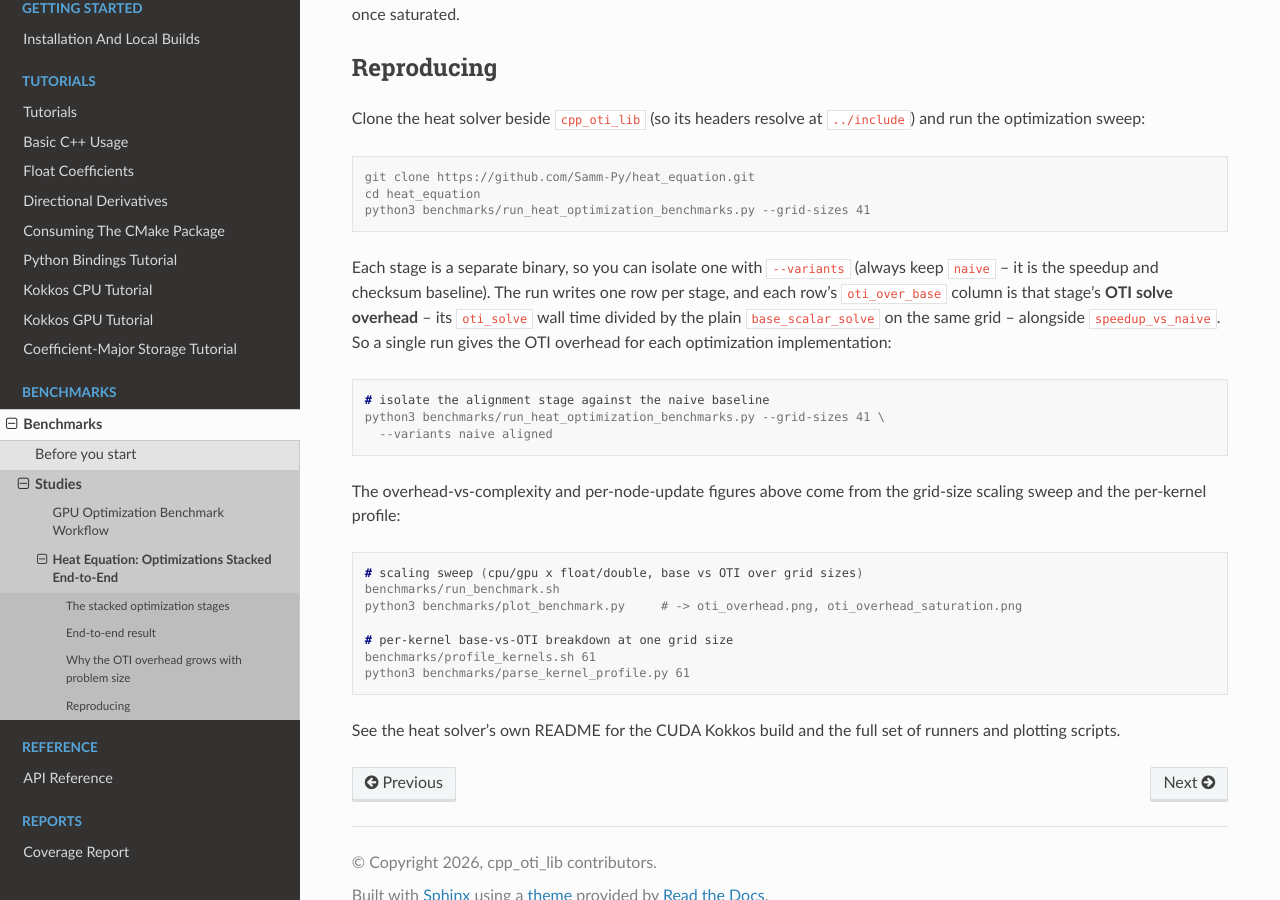
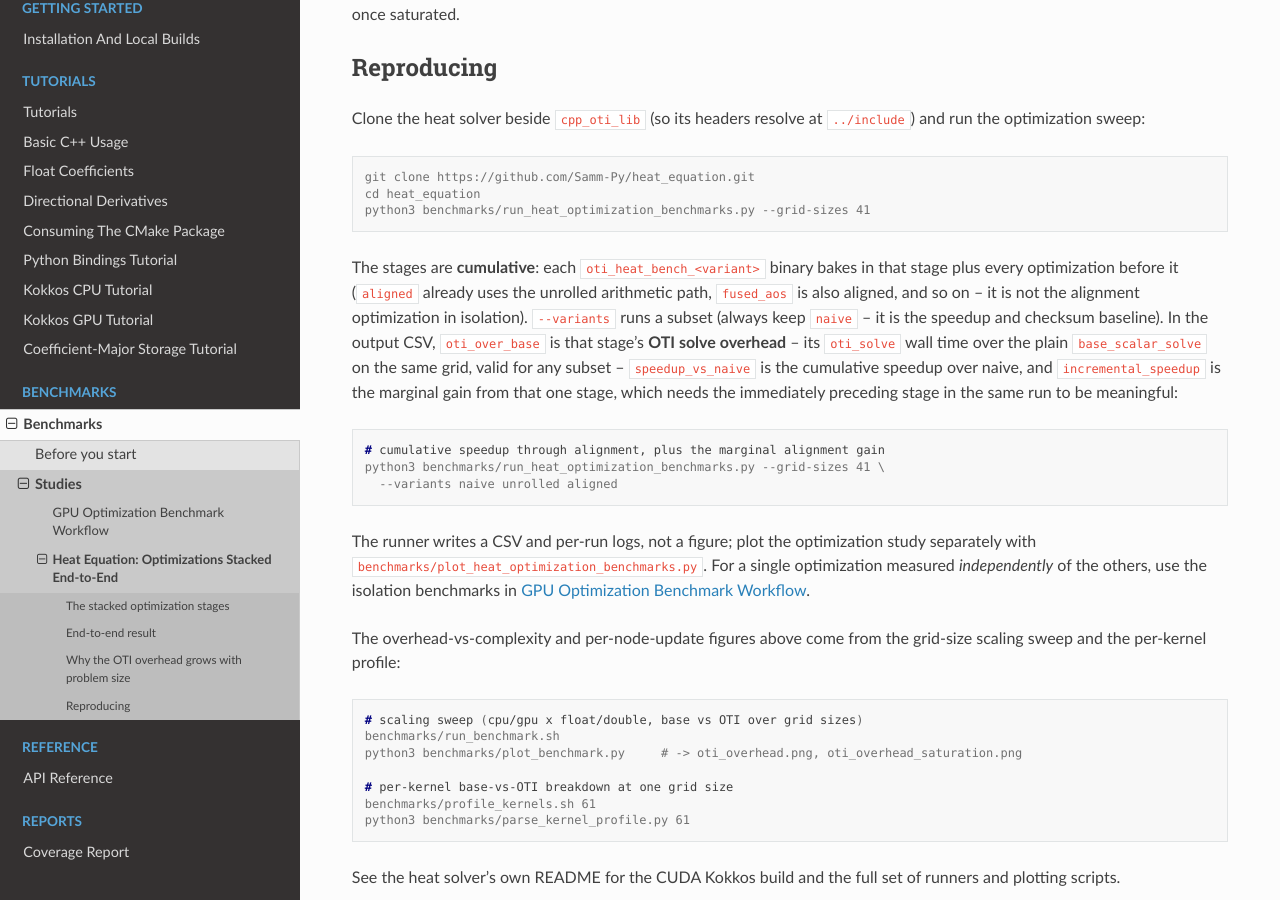
Before and after one commit to Samm-Py/cpp_oti_lib, a Sphinx documentation site: the page built from docs/benchmarks/heat_equation.rst, in a window 1280 px wide and 900 px high, scrolled down 4107 px. Built offline with Sphinx 7.4.7 and the Read the Docs theme 3.1.0, drawn with Linux system fonts in a browser that asks for light colours.

Commit message:
Docs: correct the heat --variants note; the stages are cumulative
The previous note implied --variants naive aligned 'isolates' the alignment
stage, but each oti_heat_bench_<variant> binary is cumulative (aligned already
uses the unrolled arithmetic path, etc.). Clarify that, distinguish oti_over_base
/ speedup_vs_naive / incremental_speedup (the last needs the preceding stage in
the run), note the runner writes CSV not a figure, and point to the isolation
benchmarks for truly independent single-optimization measurement.

Co-Authored-By: Claude Opus 4.8 <noreply@anthropic.com>

```diff
--- a/docs/benchmarks/heat_equation.rst
+++ b/docs/benchmarks/heat_equation.rst
@@ -144,18 +144,27 @@ Clone the heat solver beside ``cpp_oti_lib`` (so its headers resolve at
    cd heat_equation
    python3 benchmarks/run_heat_optimization_benchmarks.py --grid-sizes 41
 
-Each stage is a separate binary, so you can isolate one with ``--variants``
-(always keep ``naive`` -- it is the speedup and checksum baseline). The run
-writes one row per stage, and each row's ``oti_over_base`` column is that stage's
-**OTI solve overhead** -- its ``oti_solve`` wall time divided by the plain
-``base_scalar_solve`` on the same grid -- alongside ``speedup_vs_naive``. So a
-single run gives the OTI overhead for each optimization implementation:
+The stages are **cumulative**: each ``oti_heat_bench_<variant>`` binary bakes in
+that stage plus every optimization before it (``aligned`` already uses the
+unrolled arithmetic path, ``fused_aos`` is also aligned, and so on -- it is not
+the alignment optimization in isolation). ``--variants`` runs a subset (always
+keep ``naive`` -- it is the speedup and checksum baseline). In the output CSV,
+``oti_over_base`` is that stage's **OTI solve overhead** -- its ``oti_solve``
+wall time over the plain ``base_scalar_solve`` on the same grid, valid for any
+subset -- ``speedup_vs_naive`` is the cumulative speedup over naive, and
+``incremental_speedup`` is the marginal gain from that one stage, which needs the
+immediately preceding stage in the same run to be meaningful:
 
 .. code-block:: console
 
-   # isolate the alignment stage against the naive baseline
+   # cumulative speedup through alignment, plus the marginal alignment gain
    python3 benchmarks/run_heat_optimization_benchmarks.py --grid-sizes 41 \
-     --variants naive aligned
+     --variants naive unrolled aligned
+
+The runner writes a CSV and per-run logs, not a figure; plot the optimization
+study separately with ``benchmarks/plot_heat_optimization_benchmarks.py``. For a
+single optimization measured *independently* of the others, use the isolation
+benchmarks in :doc:`gpu_optimization_workflow`.
 
 The overhead-vs-complexity and per-node-update figures above come from the
 grid-size scaling sweep and the per-kernel profile:
```
